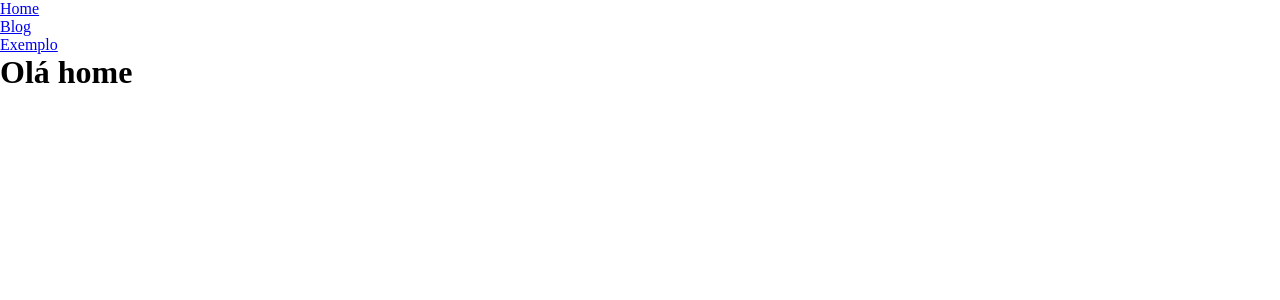
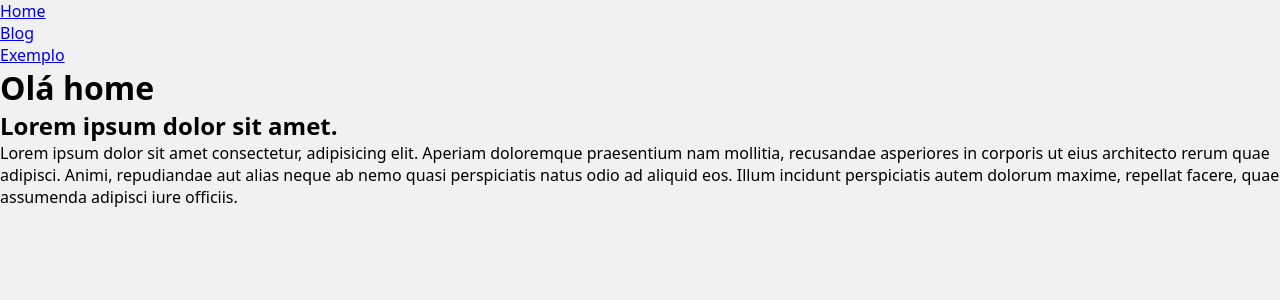
Before and after one commit to VictorGianelli/django_python_basico, a Django app: page / in a window 1280 px wide. Shown: the top 300 px of the page. Run offline with Django 5.2, Linux system fonts and the light colour scheme.

Commit message:
434. Criando o partial postblock.html e usando include

```diff
--- a/base/global/base.html
+++ b/base/global/base.html
@@ -3,5 +3,9 @@
 
 <h1>{% block texto %}{% endblock texto %}</h1>
 
+<main class="posts">
+  {% include 'global/partials/postblock.html' %}
+</main>
+
 </body>
 </html>
--- /dev/null
+++ b/base/global/partials/postblock.html
@@ -0,0 +1,13 @@
+<article class="post">
+  <header>
+    <h2 class="post__title">Lorem ipsum dolor sit amet.</h2>
+  </header>
+  <div class="post__body">
+    Lorem ipsum dolor sit amet consectetur, adipisicing elit. Aperiam doloremque
+    praesentium nam mollitia, recusandae asperiores in corporis ut eius
+    architecto rerum quae adipisci. Animi, repudiandae aut alias neque ab nemo
+    quasi perspiciatis natus odio ad aliquid eos. Illum incidunt perspiciatis
+    autem dolorum maxime, repellat facere, quae assumenda adipisci iure
+    officiis.
+  </div>
+</article>
--- a/base/static/global/css/style.css
+++ b/base/static/global/css/style.css
@@ -1,5 +1,19 @@
-* {
+/* Reset */
+*,
+*:after,
+*:before {
   margin: 0;
   padding: 0;
   box-sizing: border-box;
 }
+
+html {
+  font-size: 62.5%;
+}
+
+body {
+  font-size: 1.6rem;
+  background: #f1f1f1;
+  font-family: system-ui, -apple-system, BlinkMacSystemFont, 'Segoe UI', Roboto,
+    Oxygen, Ubuntu, Cantarell, 'Open Sans', 'Helvetica Neue', sans-serif;
+}
```
